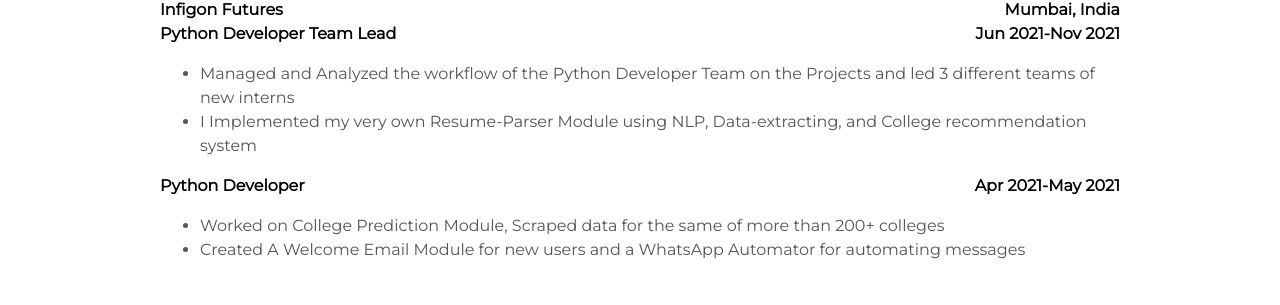
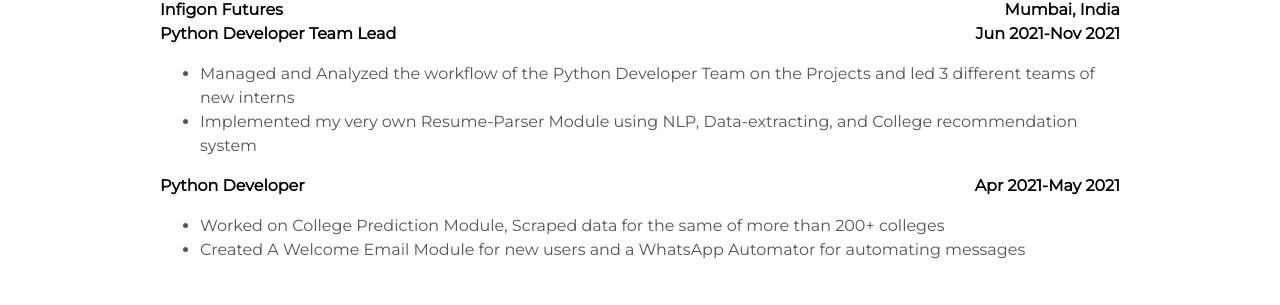
Before and after one commit to helloitsdaksh/portfolio, a Jekyll site: the page built from index.html, in a window 1280 px wide and 900 px high, scrolled down 5153 px. Shown: the part 148-453 px from the top of the window. Built offline with Jekyll 4.4.1, drawn with Linux system fonts in a browser that asks for light colours.

```diff
--- a/_includes/resume.html
+++ b/_includes/resume.html
@@ -120,7 +120,7 @@
         <li>Managed and Analyzed the workflow of the Python Developer Team on the Projects and led 3 different teams of
             new interns
         </li>
-        <li>I Implemented my very own Resume-Parser Module using NLP, Data-extracting, and College recommendation
+        <li>Implemented my very own Resume-Parser Module using NLP, Data-extracting, and College recommendation
             system
         </li>
     </ul>
```
